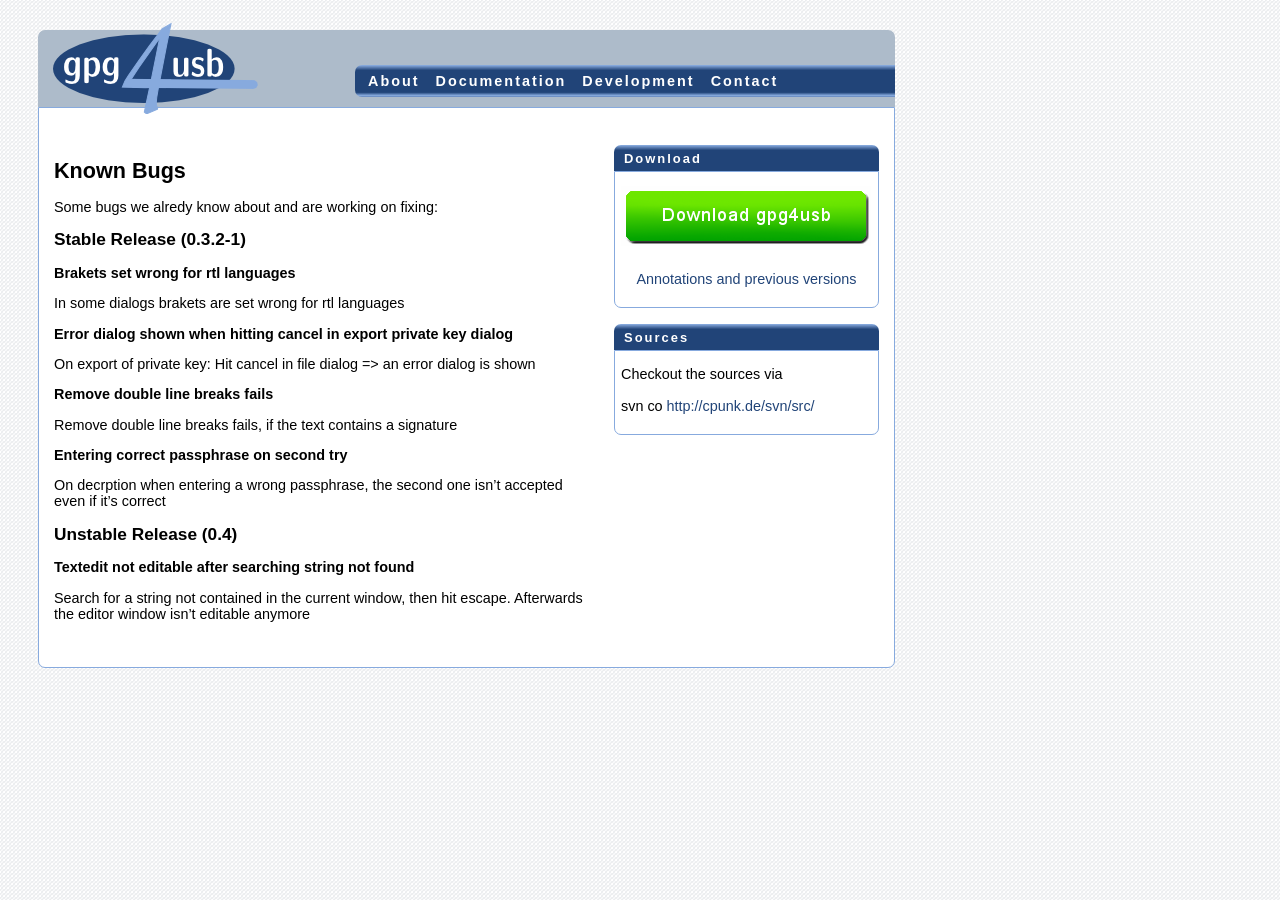
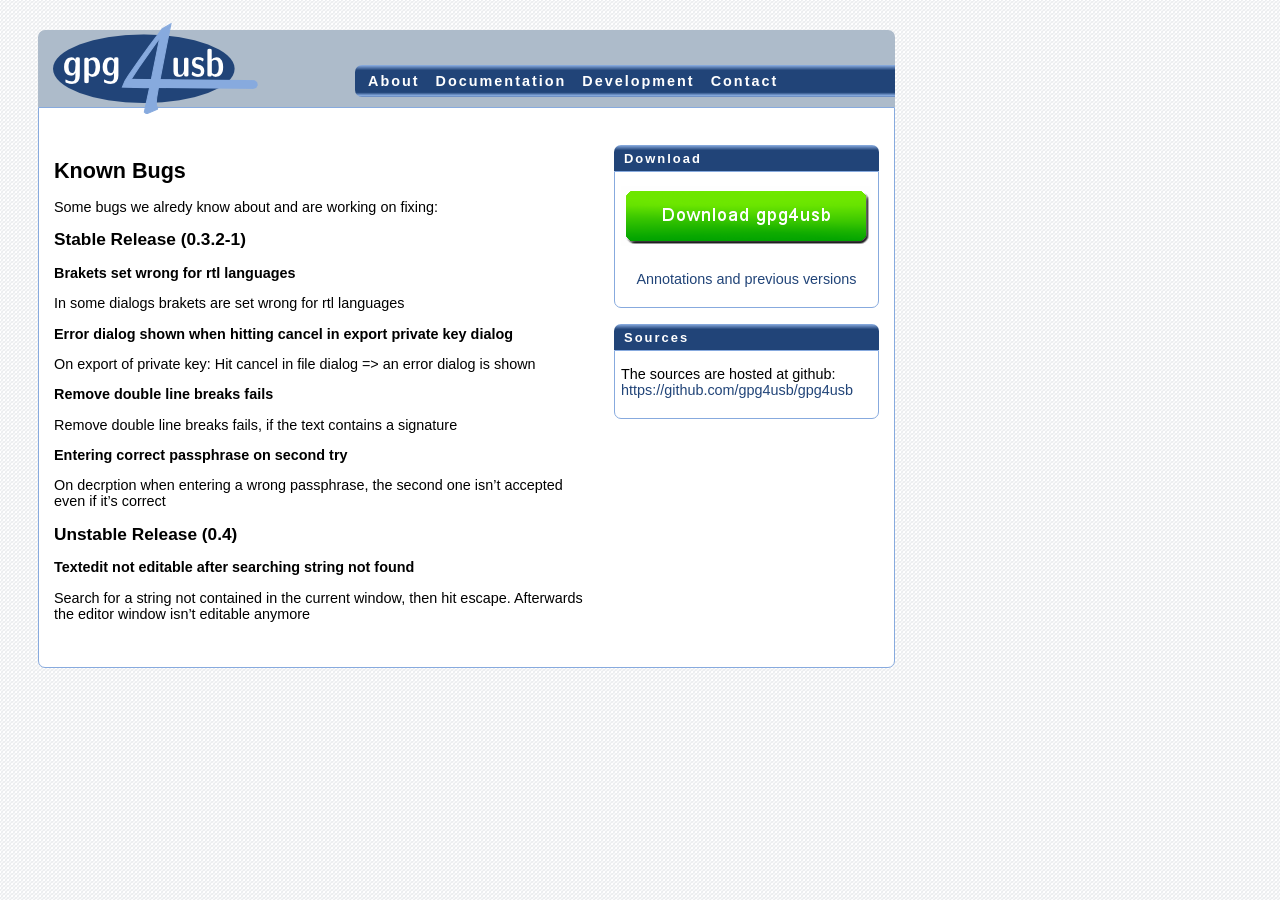
Before and after one commit to 0x20bf-org/gpg4usb-website, a Jekyll site: the page built from bugs.md, in a window 1280 px wide. Built offline with Jekyll 4.4.1, drawn with Linux system fonts in a browser that asks for light colours.

Commit message:
sources now at github

```diff
--- a/_includes/sources-box.html
+++ b/_includes/sources-box.html
@@ -1,5 +1,5 @@
 <div class="rightbox">
 <div class="box_title">Sources</div>
-<div class="box_content"><p>Checkout the sources via <br /><br />svn co <a href="http://cpunk.de/svn/src/" title="get the sources via svn">http://cpunk.de/svn/src/</a></p>
+<div class="box_content"><p>The sources are hosted at github: <a href="https://github.com/gpg4usb/gpg4usb" title="github project page">https://github.com/gpg4usb/gpg4usb</a></p>
 </div>
 </div>
```
